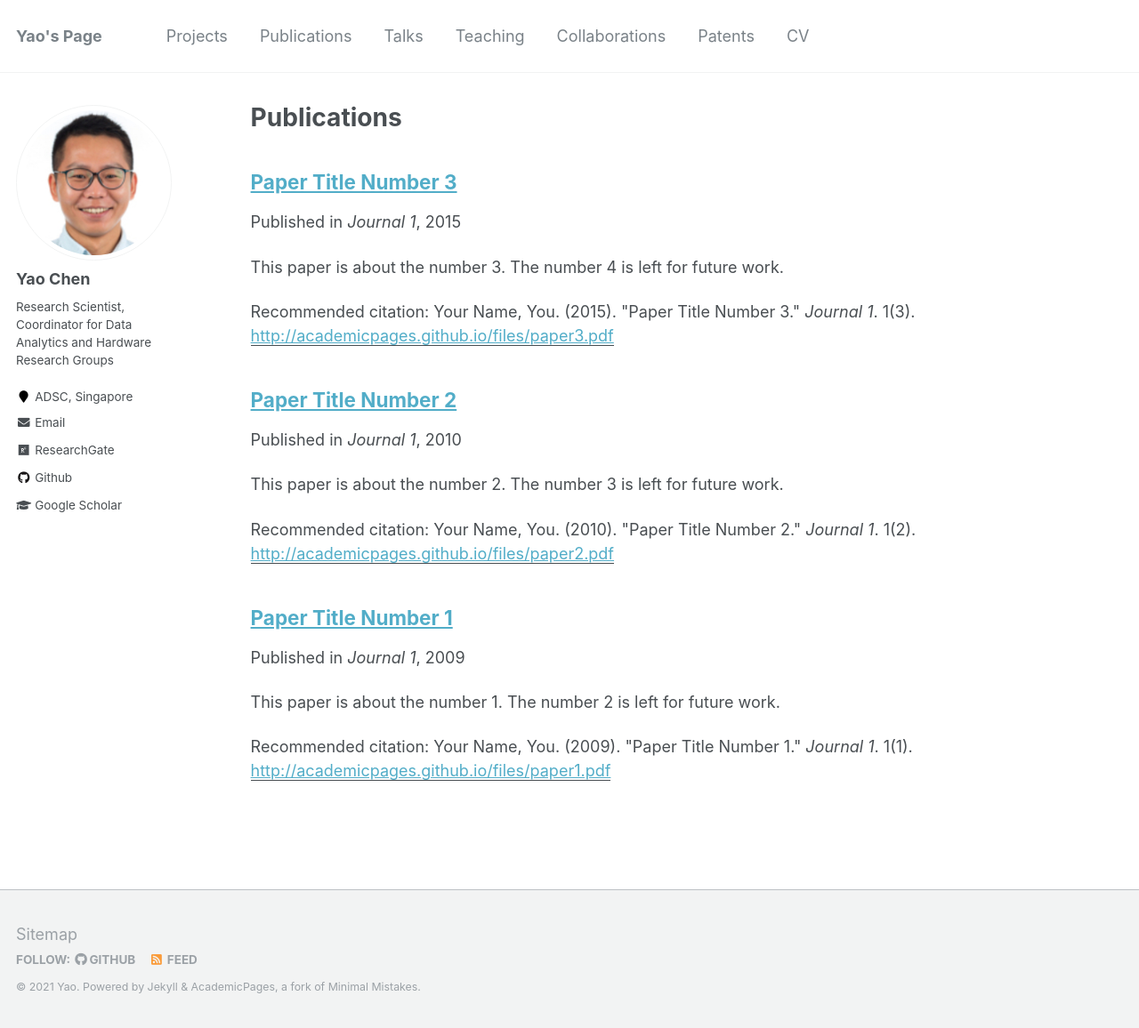
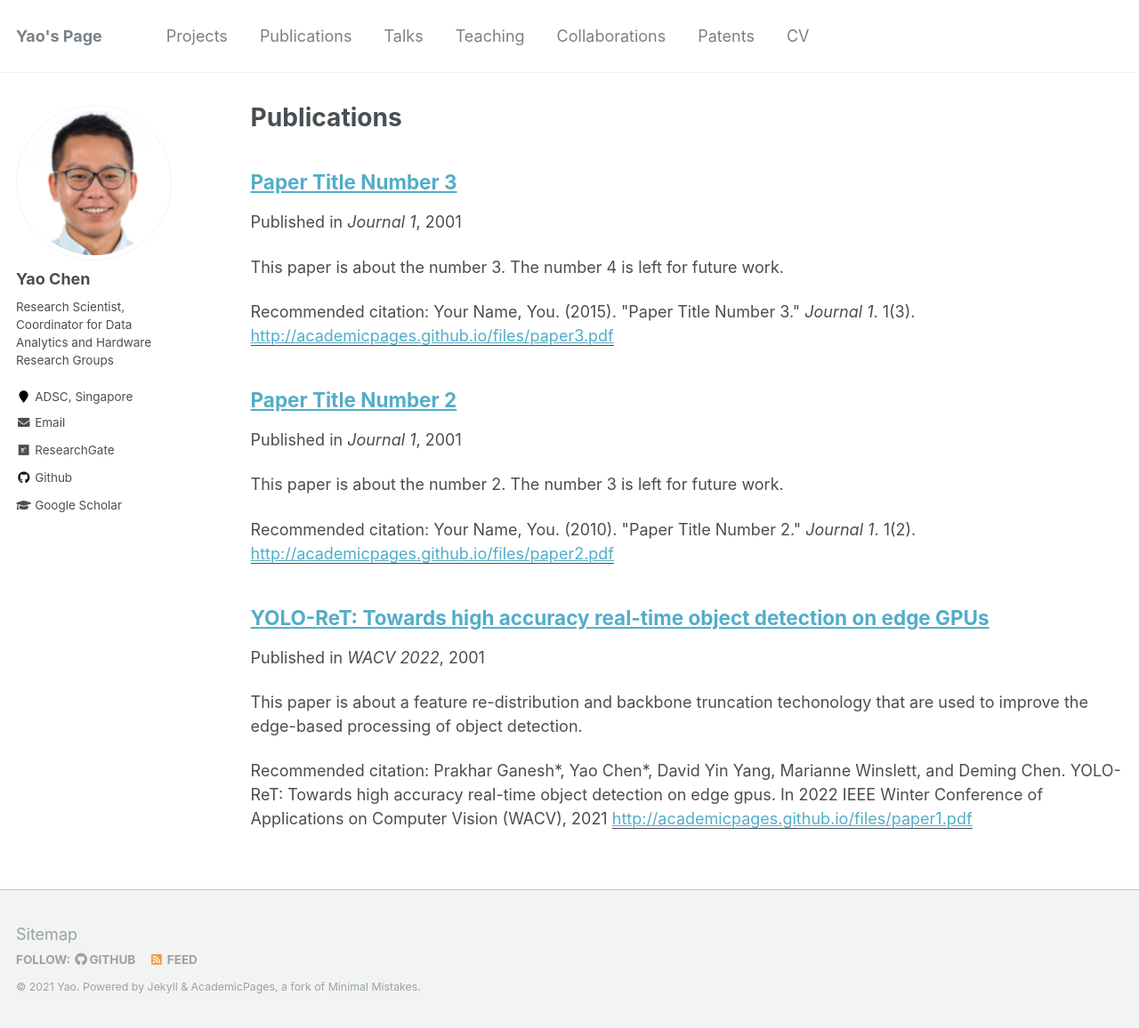
Before and after one commit to microideax/microideax.github.io, a Jekyll site: the page built from _pages/publications.md, in a window 1280 px wide and 1156 px high. Shown: the whole window at 89% size. Built offline with Jekyll 4.4.1, drawn with Linux system fonts in a browser that asks for light colours.

Commit message:
Added pub

```diff
--- a/_publications/2010-10-01-paper-title-number-2.md
+++ b/_publications/10-paper-title-number-2.md
@@ -1,9 +1,9 @@
 ---
 title: "Paper Title Number 2"
 collection: publications
-permalink: /publication/2010-10-01-paper-title-number-2
+permalink: /publication/1/10/10-paper-title-number-2
 excerpt: 'This paper is about the number 2. The number 3 is left for future work.'
-date: 2010-10-01
+date: 1/10/10
 venue: 'Journal 1'
 paperurl: 'http://academicpages.github.io/files/paper2.pdf'
 citation: 'Your Name, You. (2010). &quot;Paper Title Number 2.&quot; <i>Journal 1</i>. 1(2).'
--- a/_publications/2015-10-01-paper-title-number-3.md
+++ b/_publications/15-paper-title-number-3.md
@@ -1,9 +1,9 @@
 ---
 title: "Paper Title Number 3"
 collection: publications
-permalink: /publication/2015-10-01-paper-title-number-3
+permalink: /publication/1/10/15-paper-title-number-3
 excerpt: 'This paper is about the number 3. The number 4 is left for future work.'
-date: 2015-10-01
+date: 1/10/15
 venue: 'Journal 1'
 paperurl: 'http://academicpages.github.io/files/paper3.pdf'
 citation: 'Your Name, You. (2015). &quot;Paper Title Number 3.&quot; <i>Journal 1</i>. 1(3).'
--- a/_publications/2009-10-01-paper-title-number-1.md
+++ /dev/null
@@ -1,16 +0,0 @@
----
-title: "Paper Title Number 1"
-collection: publications
-permalink: /publication/2009-10-01-paper-title-number-1
-excerpt: 'This paper is about the number 1. The number 2 is left for future work.'
-date: 2009-10-01
-venue: 'Journal 1'
-paperurl: 'http://academicpages.github.io/files/paper1.pdf'
-citation: 'Your Name, You. (2009). &quot;Paper Title Number 1.&quot; <i>Journal 1</i>. 1(1).'
----
-
-<a href='http://academicpages.github.io/files/paper1.pdf'>Download paper here</a>
-
-This paper is about the number 1. The number 2 is left for future work.
-
-Recommended citation: Your Name, You. (2009). "Paper Title Number 1." <i>Journal 1</i>. 1(1).
--- /dev/null
+++ b/_publications/22-paper-title-number-1.md
@@ -0,0 +1,16 @@
+---
+title: "YOLO-ReT: Towards high accuracy real-time object detection on edge GPUs"
+collection: publications
+permalink: /publication/1/1/22-paper-title-number-1
+excerpt: 'This paper is about a feature re-distribution and backbone truncation techonology that are used to improve the edge-based processing of object detection.'
+date: 1/1/22
+venue: 'WACV 2022'
+paperurl: 'http://academicpages.github.io/files/paper1.pdf'
+citation: 'Prakhar Ganesh*, Yao Chen*, David Yin Yang, Marianne Winslett, and Deming Chen. YOLO-ReT: Towards high accuracy real-time object detection on edge gpus. In 2022 IEEE Winter Conference of Applications on Computer Vision (WACV), 2021'
+---
+
+<a href='http://academicpages.github.io/files/paper1.pdf'>Download paper here</a>
+
+This paper is about a feature re-distribution and backbone truncation techonology that are used to improve the edge-based processing of object detection.
+
+Recommended citation: Prakhar Ganesh*, Yao Chen*, David Yin Yang, Marianne Winslett, and Deming Chen. YOLO-ReT: Towards high accuracy real-time object detection on edge gpus. In 2022 IEEE Winter Conference of Applications on Computer Vision (WACV), 2021
--- a/markdown_generator/publications.tsv
+++ b/markdown_generator/publications.tsv
@@ -1,4 +1,4 @@
 pub_date	title	venue	excerpt	citation	url_slug	paper_url
-2009-10-01	Paper Title Number 1	Journal 1	This paper is about the number 1. The number 2 is left for future work.	Your Name, You. (2009). "Paper Title Number 1." <i>Journal 1</i>. 1(1).	paper-title-number-1	http://academicpages.github.io/files/paper1.pdf
-2010-10-01	Paper Title Number 2	Journal 1	This paper is about the number 2. The number 3 is left for future work.	Your Name, You. (2010). "Paper Title Number 2." <i>Journal 1</i>. 1(2).	paper-title-number-2	http://academicpages.github.io/files/paper2.pdf
-2015-10-01	Paper Title Number 3	Journal 1	This paper is about the number 3. The number 4 is left for future work.	Your Name, You. (2015). "Paper Title Number 3." <i>Journal 1</i>. 1(3).	paper-title-number-3	http://academicpages.github.io/files/paper3.pdf
+1/1/22	YOLO-ReT: Towards high accuracy real-time object detection on edge GPUs	WACV 2022	This paper is about a feature re-distribution and backbone truncation techonology that are used to improve the edge-based processing of object detection.	"Prakhar Ganesh*, Yao Chen*, David Yin Yang, Marianne Winslett, and Deming Chen. YOLO-ReT: Towards high accuracy real-time object detection on edge gpus. In 2022 IEEE Winter Conference of Applications on Computer Vision (WACV), 2021"	paper-title-number-1	http://academicpages.github.io/files/paper1.pdf
+1/10/10	Paper Title Number 2	Journal 1	This paper is about the number 2. The number 3 is left for future work.	"Your Name, You. (2010). ""Paper Title Number 2."" <i>Journal 1</i>. 1(2)."	paper-title-number-2	http://academicpages.github.io/files/paper2.pdf
+1/10/15	Paper Title Number 3	Journal 1	This paper is about the number 3. The number 4 is left for future work.	"Your Name, You. (2015). ""Paper Title Number 3."" <i>Journal 1</i>. 1(3)."	paper-title-number-3	http://academicpages.github.io/files/paper3.pdf
```
